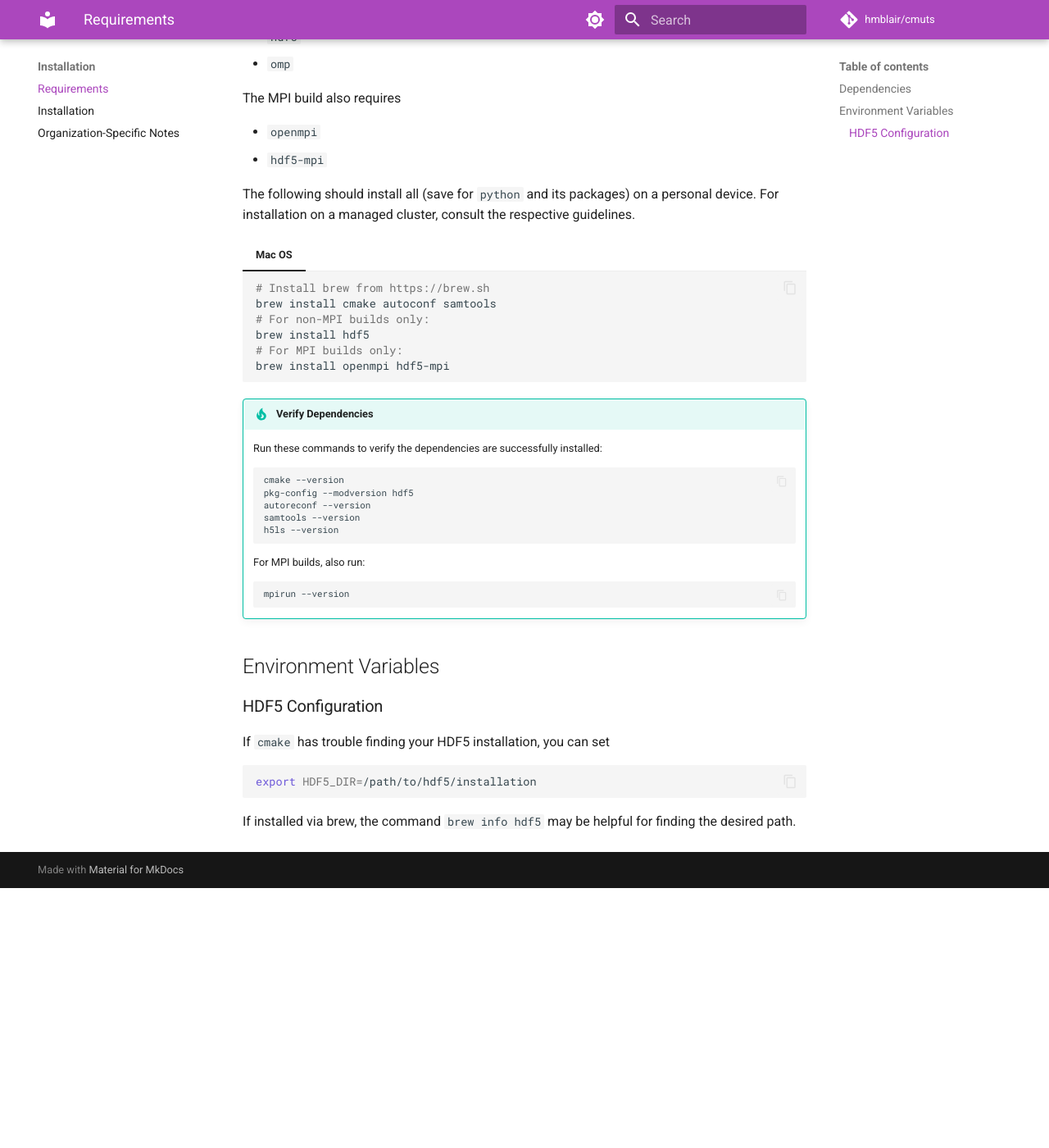
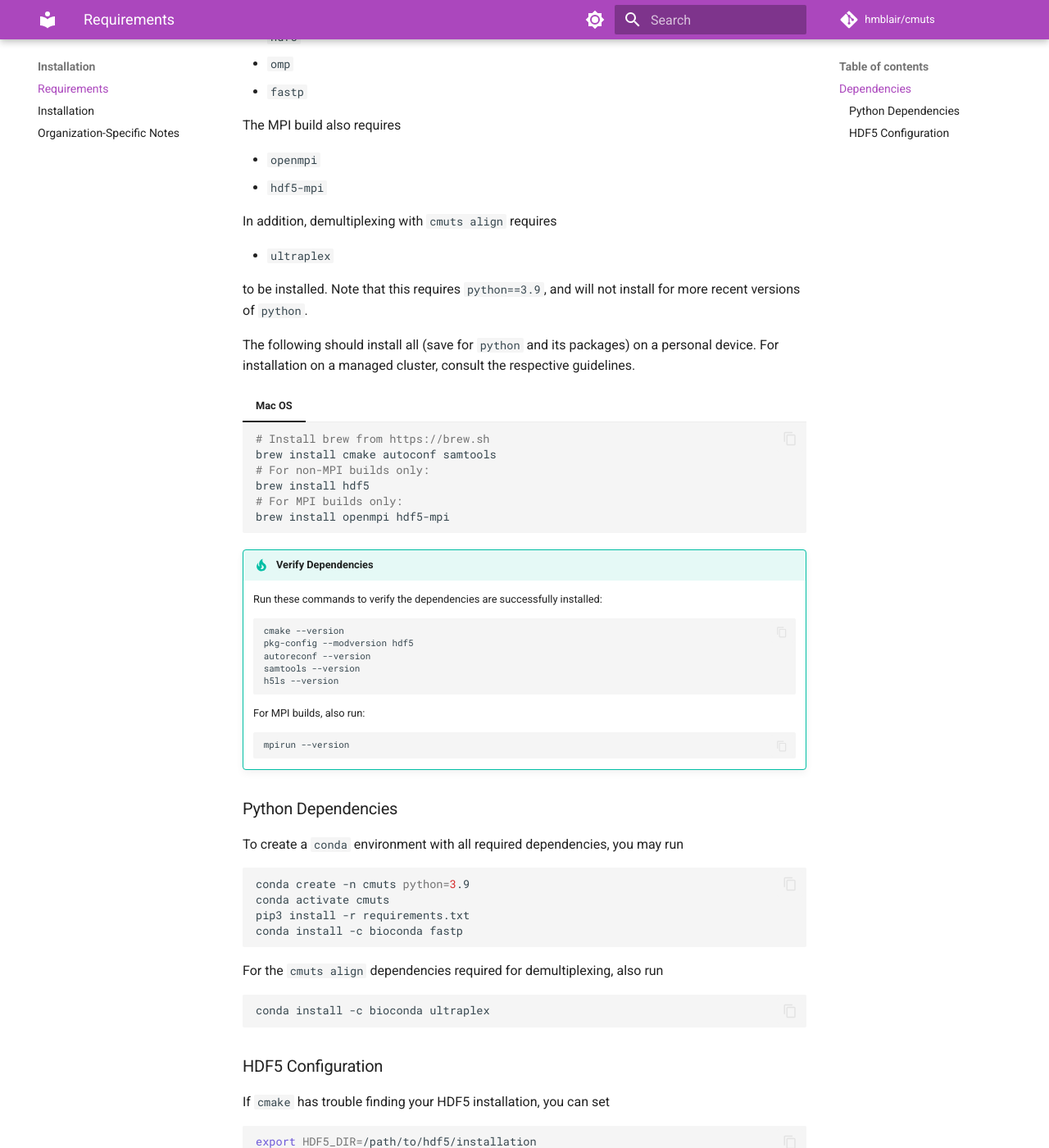
Before and after one commit to hmblair/cmuts, an MkDocs documentation site: the page built from docs/installation/requirements.md, in a window 1280 px wide and 1400 px high, scrolled down 423 px. Shown: the whole window at 82% size. Built offline with MkDocs 1.6.1 and Material for MkDocs 9.7.7, drawn with Linux system fonts in a browser that asks for light colours; comment, search, counter and statistics services are not loaded; before the commit the page ends 1506 px from its top, so only the background shows below that; some of the changed text lies outside the part shown.

Commit message:
Match v1.2.1, added cmuts plot

````diff
--- a/docs/installation/requirements.md
+++ b/docs/installation/requirements.md
@@ -1,19 +1,26 @@
 
 ## Dependencies
 
-Installing and running the `cmuts` pipeline requires the following packages:
+Building and running the `cmuts` pipeline requires the following packages:
 
- - `python>=3.10` with all packages in `requirements.txt`
+ - `python>=3.9` with all packages in `requirements.txt`
  - `cmake>=3.29` with `pkg-config`
  - `autoconf`
  - `samtools` and `htslib`
  - `hdf5`
  - `omp`
+ - `fastp`
 
 The MPI build also requires
 
  - `openmpi`
  - `hdf5-mpi`
+
+In addition, demultiplexing with `cmuts align` requires
+
+ - `ultraplex`
+
+to be installed. Note that this requires `python==3.9`, and will not install for more recent versions of `python`.
 
 The following should install all (save for `python` and its packages) on a personal device. For installation on a managed cluster, consult the respective guidelines.
 
@@ -41,7 +48,22 @@ The following should install all (save for `python` and its packages) on a perso
     mpirun --version
     ```
 
-## Environment Variables
+### Python Dependencies
+
+To create a `conda` environment with all required dependencies, you may run
+
+```bash
+conda create -n cmuts python=3.9
+conda activate cmuts
+pip3 install -r requirements.txt
+conda install -c bioconda fastp
+```
+
+For the `cmuts align` dependencies required for demultiplexing, also run
+
+```bash
+conda install -c bioconda ultraplex
+```
 
 ### HDF5 Configuration
 
--- a/mkdocs.yaml
+++ b/mkdocs.yaml
@@ -38,6 +38,7 @@ nav:
     - cmuts align: usage/cmuts-align.md
     - cmuts core: usage/cmuts-core.md
     - cmuts normalize: usage/cmuts-normalize.md
+    - cmuts plot: usage/cmuts-plot.md
     - cmuts visualize: usage/cmuts-visualize.md
     - Examples: usage/examples.md
 
````
Also changed, not shown: docs/index.md (+3 -3 lines), docs/usage/cmuts-core.md (+6 -4 lines), docs/usage/cmuts-normalize.md (+8 -1 lines), docs/usage/cmuts-plot.md (added, +15 -0 lines), 1 other file.
